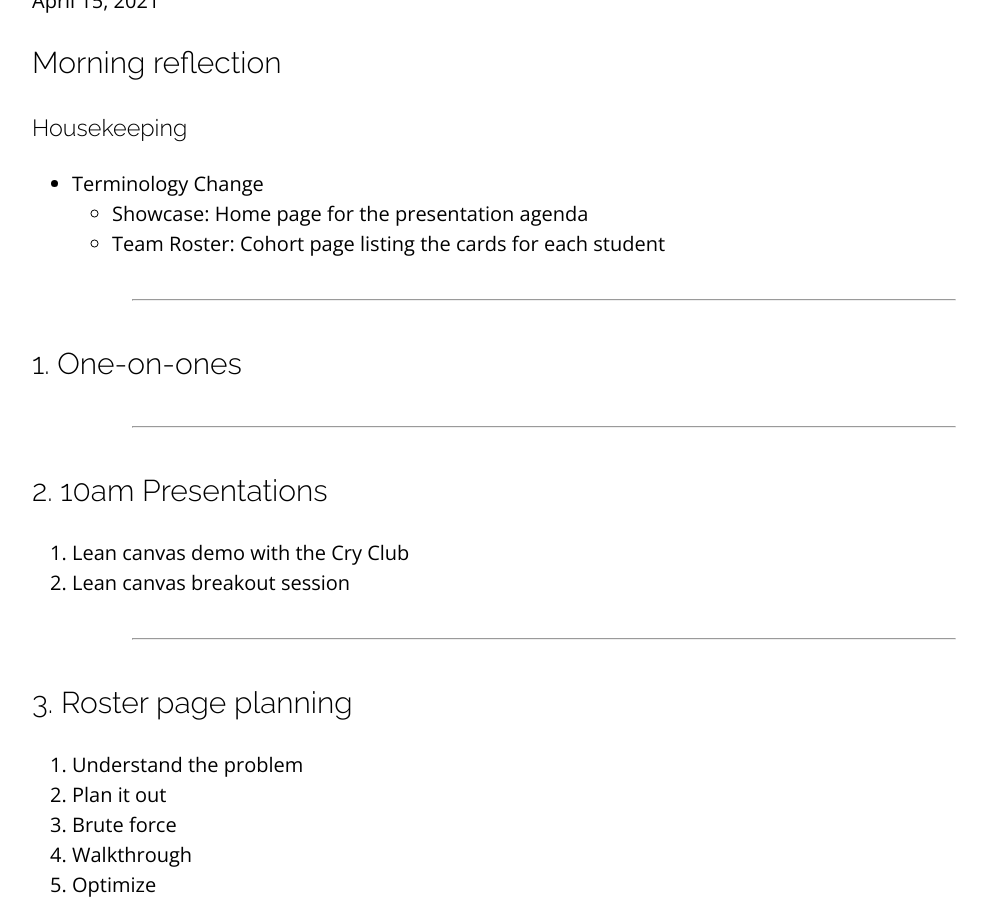
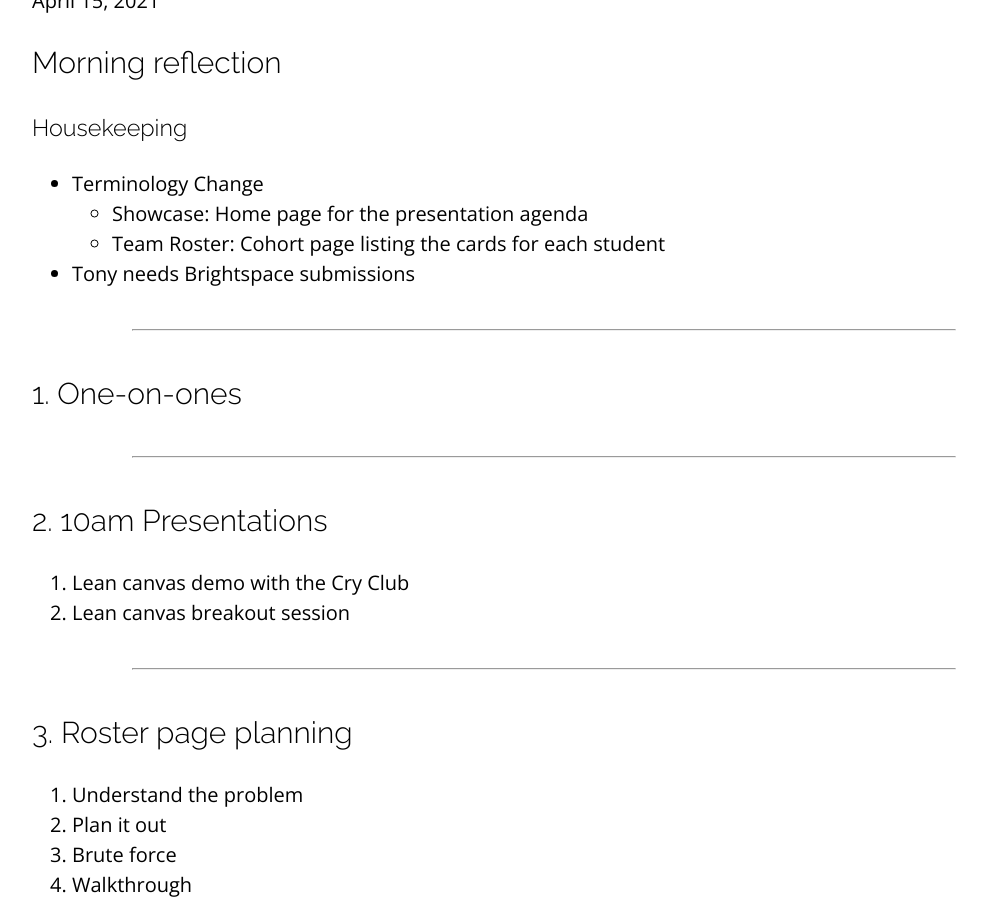
Before and after one commit to sait-wbdv/winter-2021, a Jekyll site: the page built from _posts/2021-04-15-flex-day-4.md, in a window 1280 px wide and 900 px high, scrolled down 489 px. Shown: the whole window, without its empty margins (96-1083 px from the left). Built offline with Jekyll 4.4.1, drawn with Linux system fonts in a browser that asks for light colours; nearby versions of some CDN libraries.

Commit message:
added housekeeping

```diff
--- a/_posts/2021-04-15-flex-day-4.md
+++ b/_posts/2021-04-15-flex-day-4.md
@@ -9,6 +9,7 @@ categories: cpnt265
 - Terminology Change
   - Showcase: Home page for the presentation agenda
   - Team Roster: Cohort page listing the cards for each student
+- Tony needs Brightspace submissions
 
 ---
 
```
